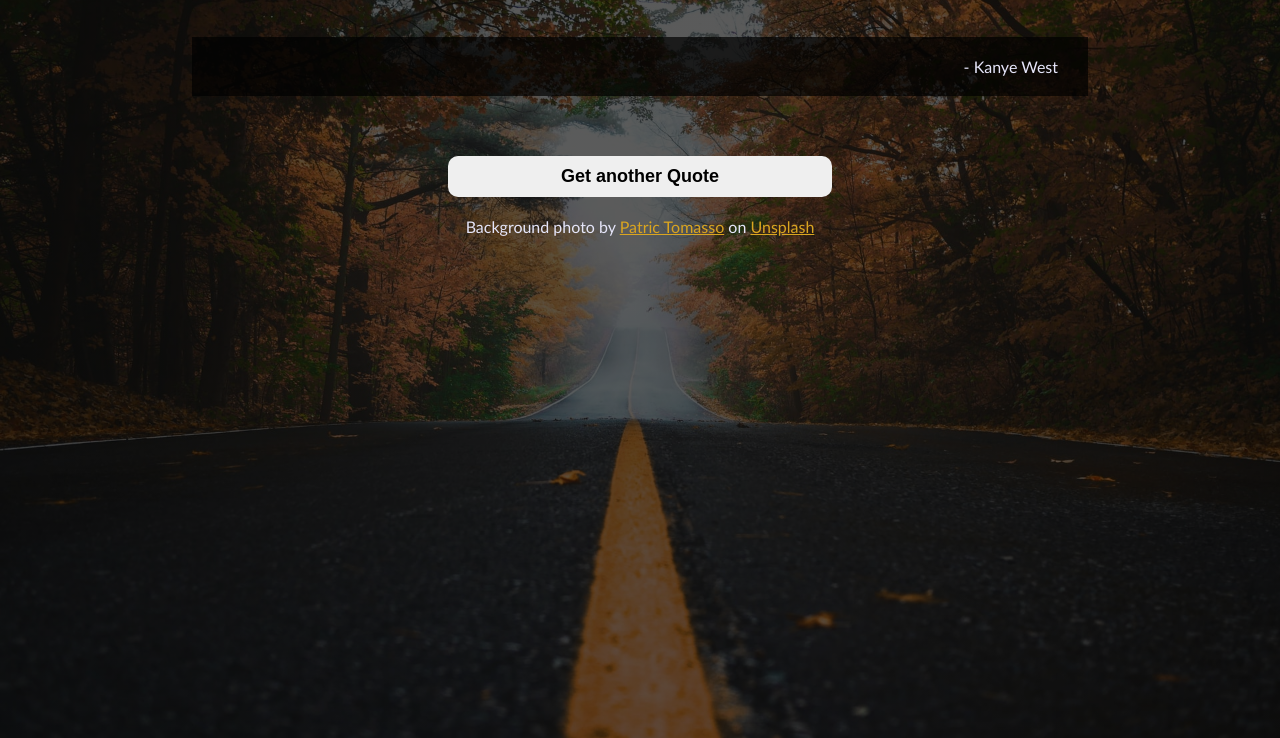
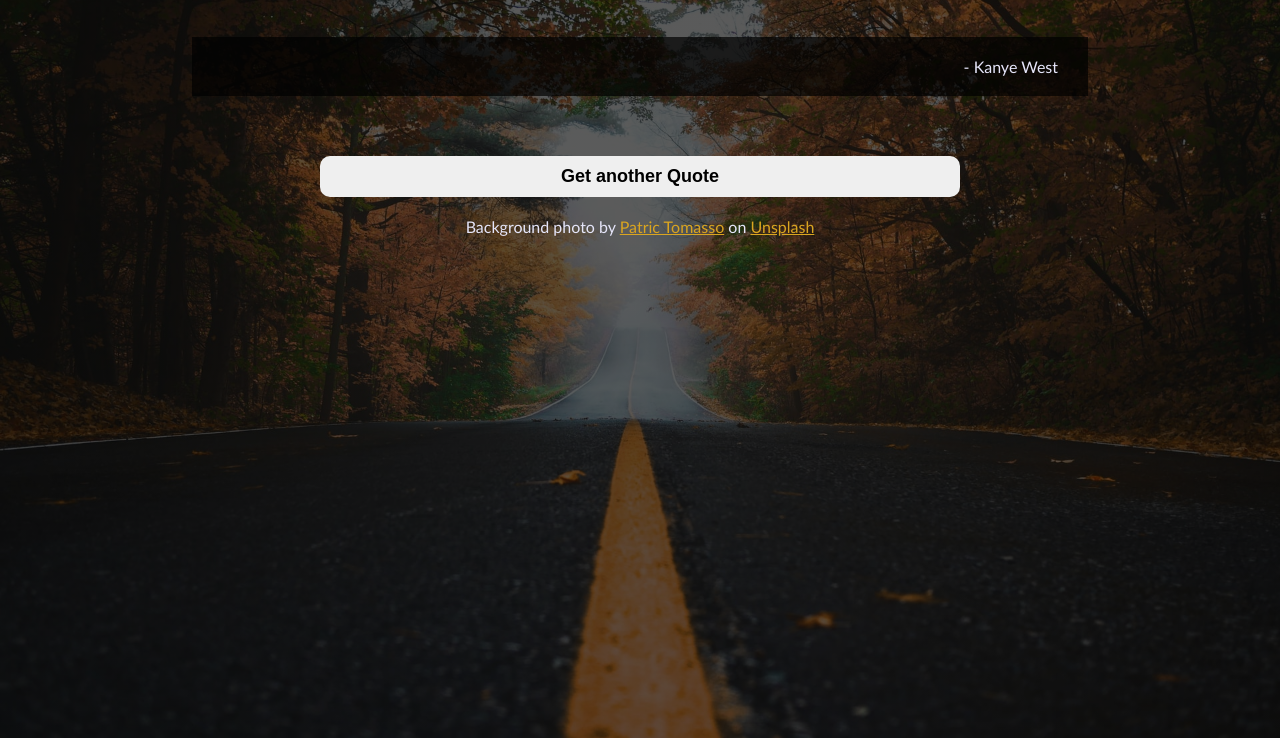
Before and after one commit to PNkosi/Ye-Quote-Generator, a plain HTML site: page index.html in a window 1280 px wide. Shown: the part 62-800 px from the top of the page. Drawn offline with Linux system fonts and the light colour scheme; no server answers.

Commit message:
Add files via upload

```diff
--- a/styles.css
+++ b/styles.css
@@ -36,11 +36,12 @@ body {
 }
 
 .quote {
+  font-family: cursive;
   color: goldenrod;
 }
 
 #quoteBtn {
-  width: 30%;
+  width: 50%;
   margin: 20px auto;
   padding: 10px 20px;
   font-size: 18px;
```
